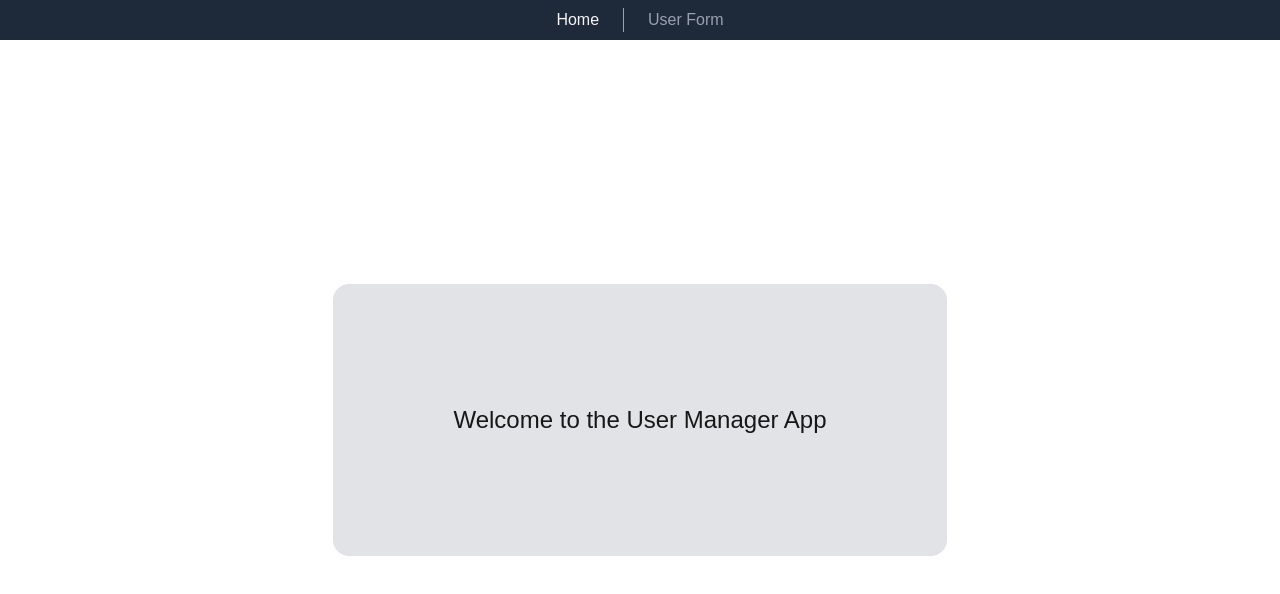
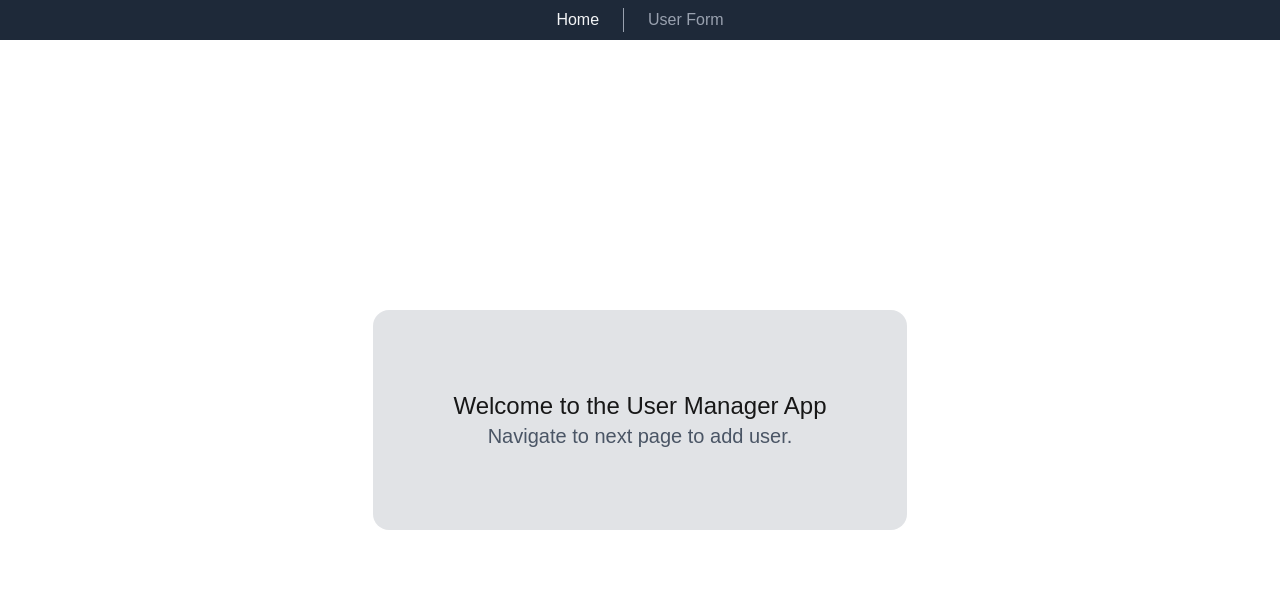
Before and after one commit to p-karwowski-dev/next-user-form-task, a Next.js app: page / in a window 1280 px wide. Shown: the top 594 px of the page. Built offline with nearby package versions, Linux system fonts and the light colour scheme.

Commit message:
style adjustment

```diff
--- a/src/app/layout.tsx
+++ b/src/app/layout.tsx
@@ -33,7 +33,7 @@ export default function RootLayout({
           <Nav />
         </header>
         <main className="flex-1 flex items-center justify-center">
-          <div className="flex flex-col p-30 rounded-2xl bg-gray-500/20 backdrop-blur-md">
+          <div className="flex flex-col p-20 rounded-2xl bg-gray-500/20 backdrop-blur-md">
             {children}
           </div>
         </main>
--- a/src/app/page.tsx
+++ b/src/app/page.tsx
@@ -1,3 +1,10 @@
 export default function Home() {
-  return <h1 className="text-2xl">Welcome to the User Manager App</h1>;
+  return (
+    <div>
+      <h1 className="text-2xl">Welcome to the User Manager App</h1>
+      <p className="text-xl text-center text-gray-600">
+        Navigate to next page to add user.
+      </p>
+    </div>
+  );
 }
```
